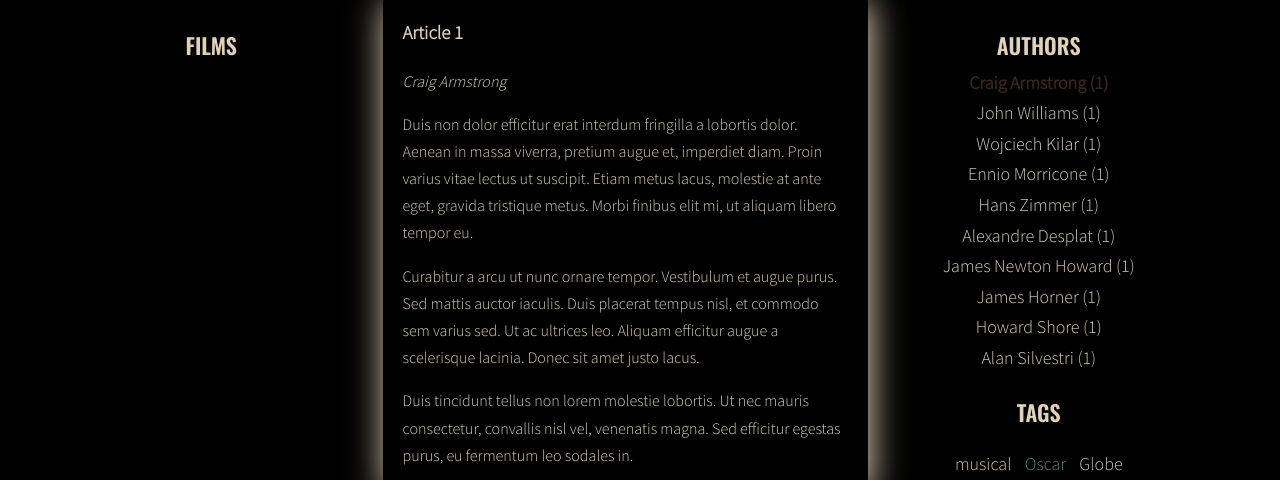
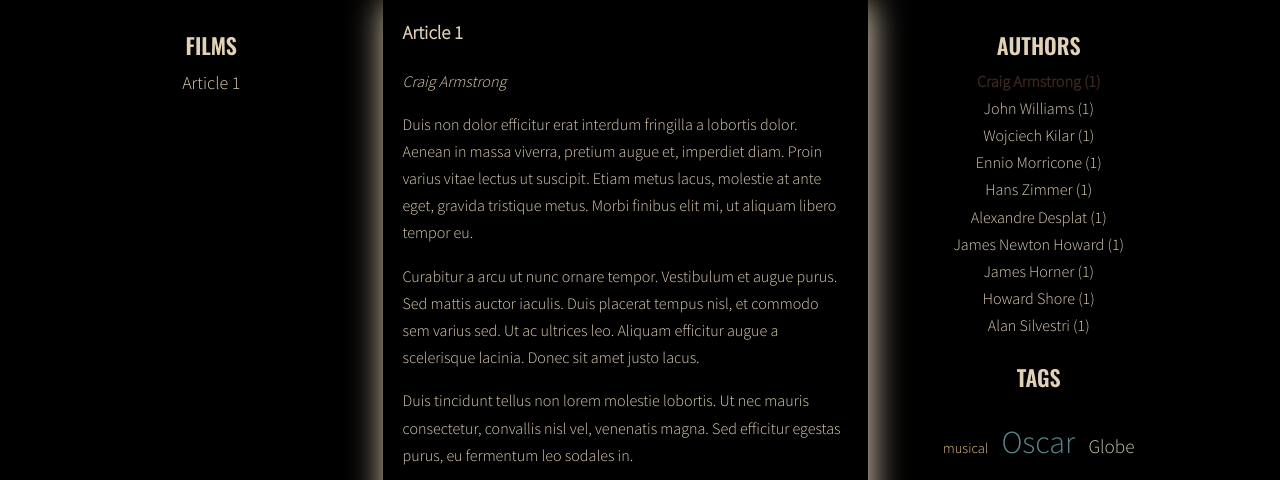
Before and after one commit to m-kw/javascript-blog, a website: page index.html in a window 1280 px wide. Both pictures are taken after a click on the link "Craig Armstrong". Shown: the part 811-1291 px from the top of the page. Drawn offline with nearby package versions, Linux system fonts and the light colour scheme.

Commit message:
Fix list filtering by authors

```diff
--- a/js/script.js
+++ b/js/script.js
@@ -20,11 +20,11 @@
   };
 
   generateTitleLinks();
-  recalculatePostsHeight();
   generateTags();
   addClickListenersToTags();
   generateAuthors();
   addClickListenersToAuthors();
+  recalculatePostsHeight();
 
   function titleClickHandler(event) {
     event.preventDefault();
@@ -423,7 +423,7 @@
     }
 
     /* execute generateTitleLinks with author selector as argument */
-    generateTitleLinks('[data-authors="' + author + '"]');
+    generateTitleLinks('[data-author="' + author + '"]');
 
   }
 
--- a/sass/style.scss
+++ b/sass/style.scss
@@ -122,7 +122,6 @@ a {
   a {
     text-decoration: none;
     padding: 5px;
-    font-size: 18px;
   }
   .active {
     font-weight: bold;
```
Also changed, not shown: css/style.css, 1 other file.
